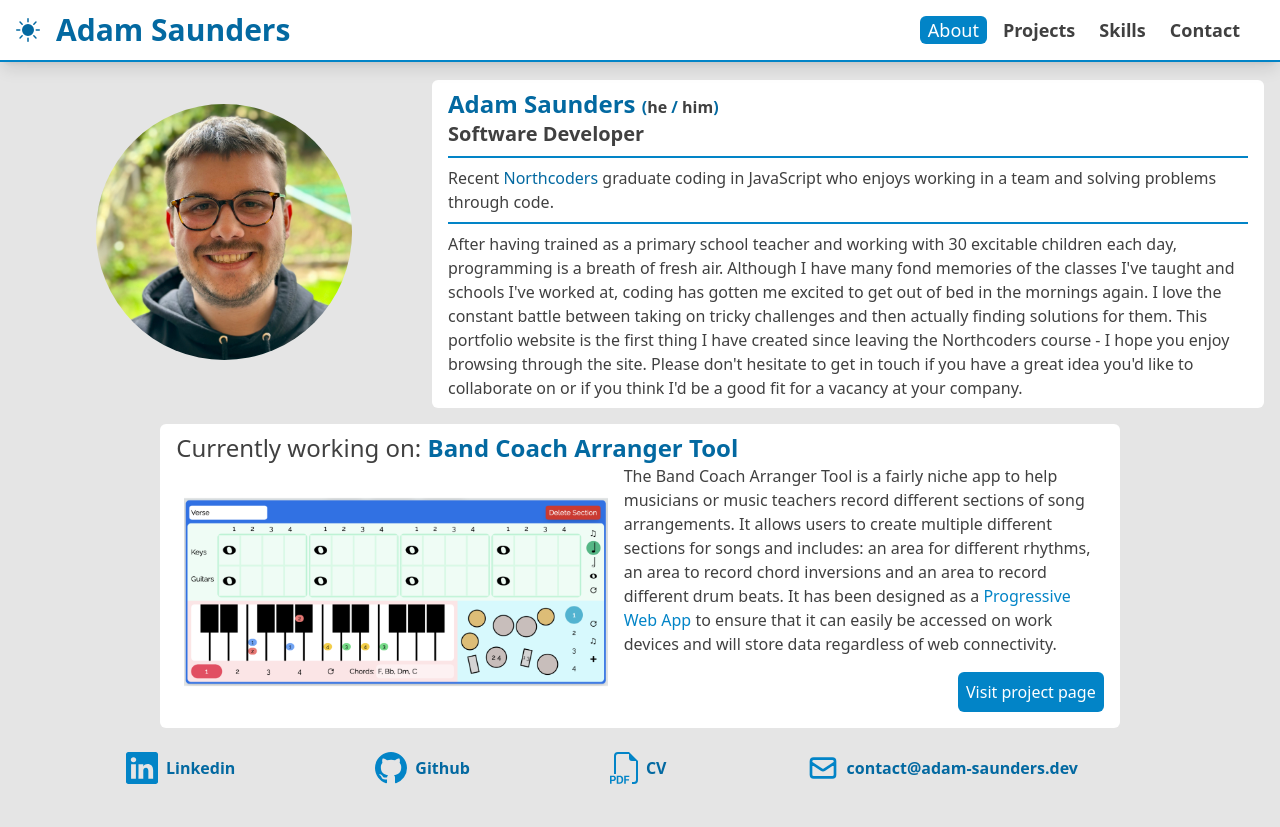
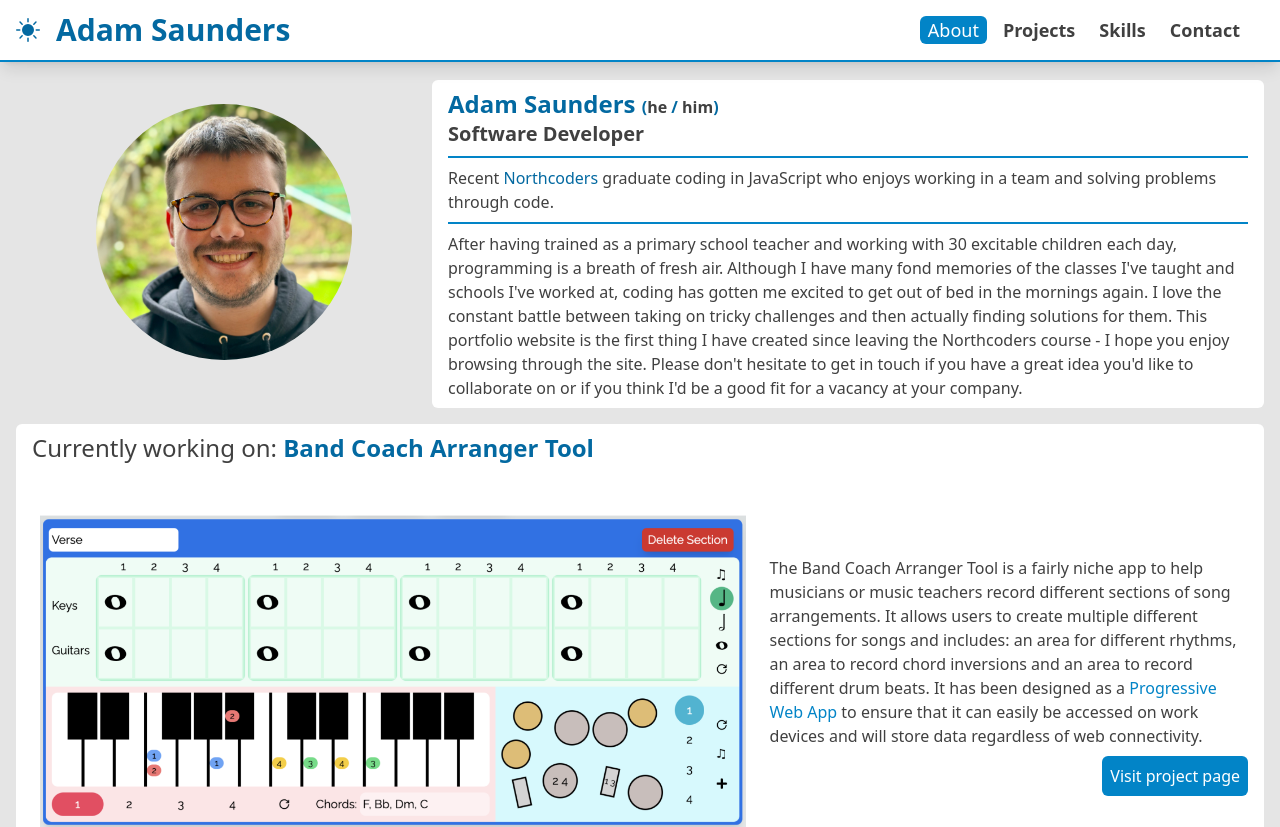
Before and after one commit to AdamSaunders26/as-portfolio, a Next.js app: page / in a window 1280 px wide. Shown: the top 827 px of the page. Built offline with nearby package versions, Linux system fonts and the light colour scheme.

Commit message:
update featuredProject to ensure it looks good at different breakpoints

```diff
--- a/app/FeaturedProject.tsx
+++ b/app/FeaturedProject.tsx
@@ -5,21 +5,21 @@ import Link from "next/link";
 export default function FeaturedProject() {
   return (
     <article className=" sn:py-4 col-span-3 mt-4 h-fit w-fit place-self-center rounded-md bg-white px-4 py-2 dark:bg-black">
-      <h3 className="text-2xl">
+      <h3 className="text-2xl ">
         Currently working on:{"  "}
         <span className="font-bold text-sky-700 dark:text-sky-500">
           Band Coach Arranger Tool
         </span>
       </h3>
-      <div className="flex   flex-col  sm:flex-row ">
+      <div className="flex items-center gap-2 justify-between flex-col  sm:flex-row ">
         <Image
           src={bcatImg}
-          className=" w-fit rounded-xl p-2 sm:max-h-[10rem] sm:pr-4 lg:max-h-[16rem]"
+          className="   rounded-xl p-2 sm:max-h-[10rem] sm:w-[60%] sm:pr-4 lg:max-h-fit"
           priority={true}
           placeholder="blur"
           alt="A screenshot of the classes page on Classroom-toolkit.co.uk"
         />
-        <div className="flex max-w-[30rem] flex-col justify-between">
+        <div className="flex  sm:pt-4 flex-col justify-between">
           <p className="">
             The Band Coach Arranger Tool is a fairly niche app to help musicians
             or music teachers record different sections of song arrangements. It
```
